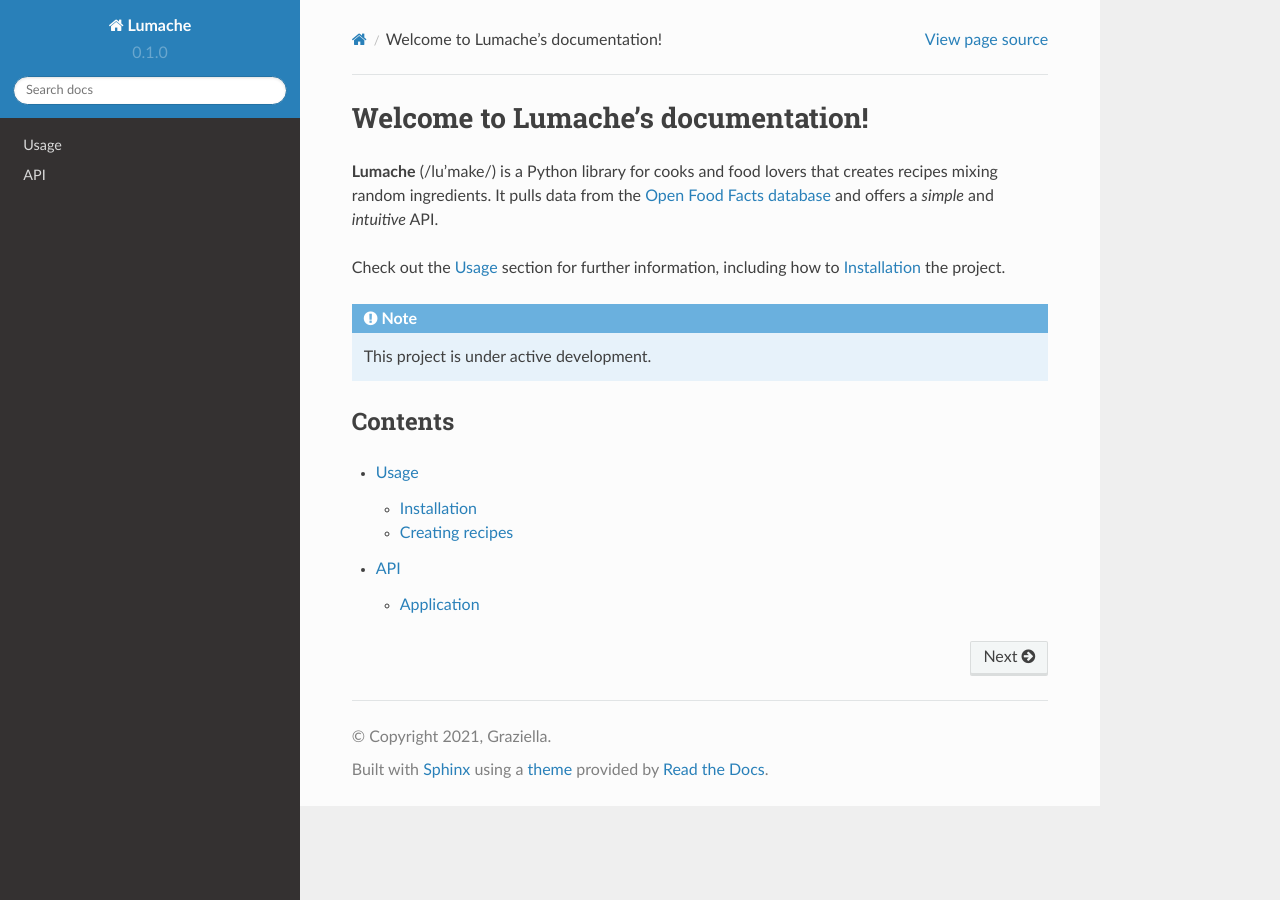
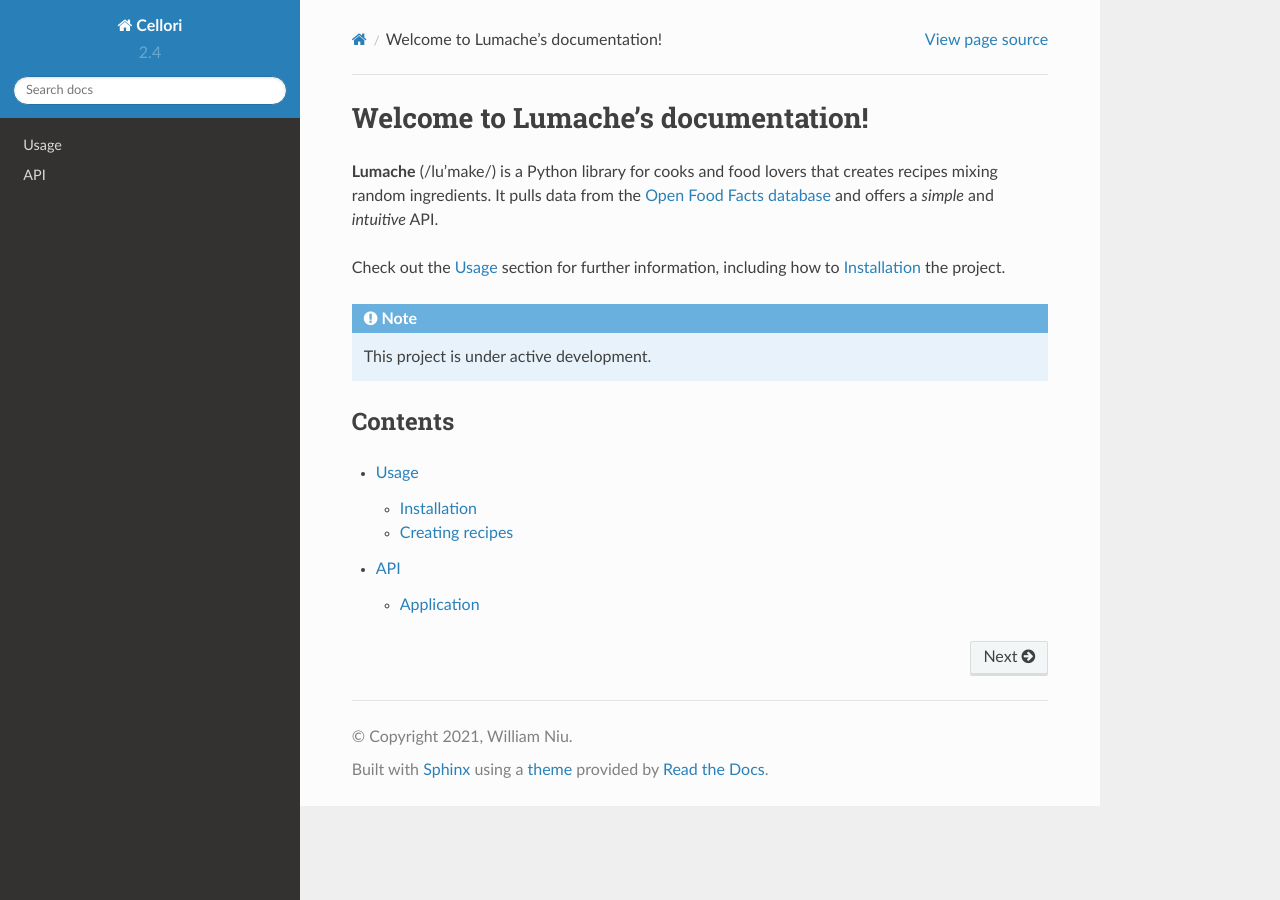
Before and after one commit to zjniu/CelloriDocs, a Sphinx documentation site: the page built from docs/source/index.rst, in a window 1280 px wide. Built offline with Sphinx 7.4.7 and the Read the Docs theme 2.0.0, drawn with Linux system fonts in a browser that asks for light colours.

Commit message:
Update conf.py

```diff
--- a/docs/source/conf.py
+++ b/docs/source/conf.py
@@ -6,12 +6,12 @@
 
 # -- Project information
 
-project = 'Lumache'
-copyright = '2021, Graziella'
-author = 'Graziella'
+project = 'Cellori'
+copyright = '2021, William Niu'
+author = 'William Niu'
 
-release = '0.1'
-version = '0.1.0'
+release = '2.4'
+version = '2.4'
 
 # -- General configuration
 
@@ -41,6 +41,7 @@
 
 # -- Extension configuration
 
+autodoc_member_order = 'bysource'
 autodoc_mock_imports = [
     'matplotlib',
     'numpy',
```
